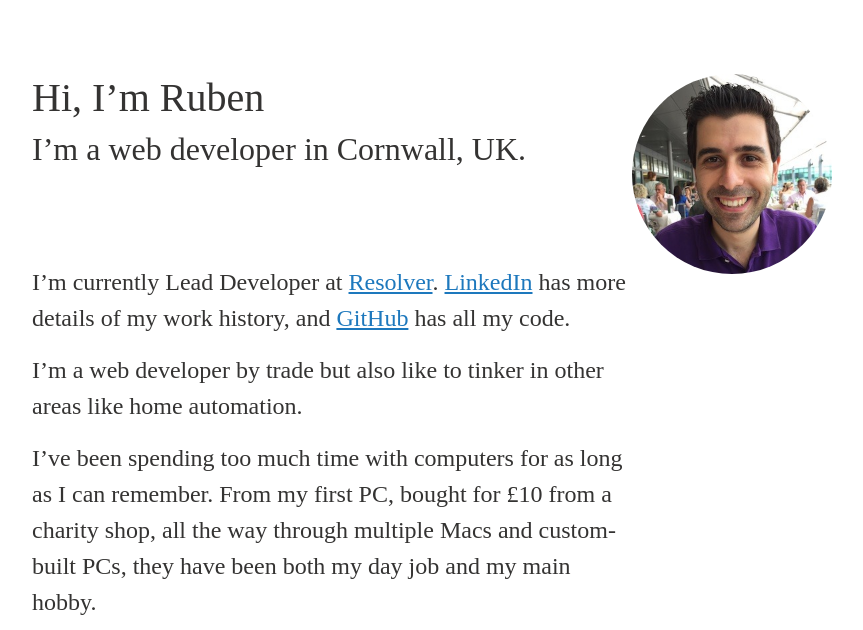
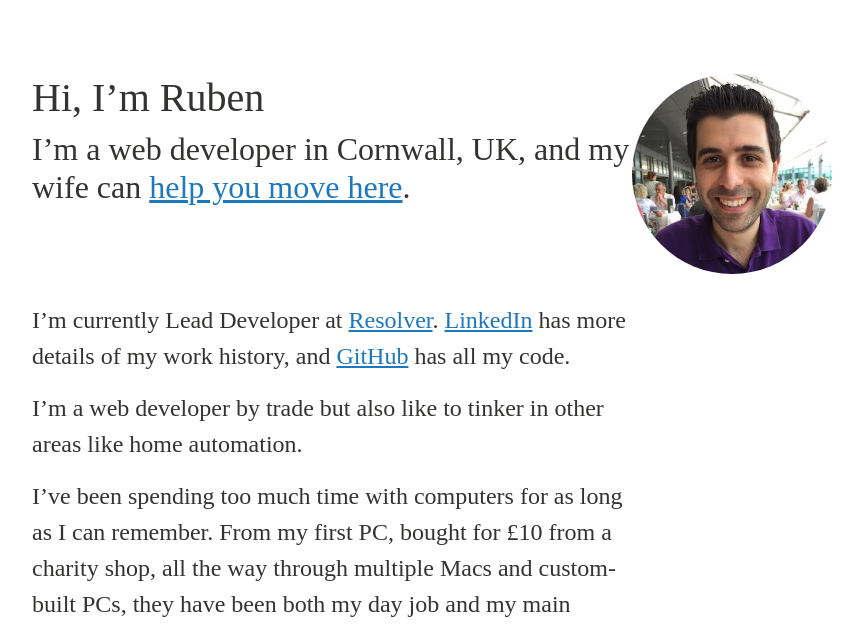
Before and after one commit to rubenarakelyan/ruben.arakelyan.uk, an Eleventy site: page src/index.html in a window 1280 px wide. Shown: the part 166-796 px from the top of the page, without its empty margins (208-1071 px from the left). Built offline with nearby package versions, Linux system fonts and the light colour scheme; Eleventy itself is replaced by a stand-in of ours; files that its build step writes are made by us from their sources; a web font is replaced by a local one.

Commit message:
Add link to Relocate to Cornwall

```diff
--- a/src/index.html
+++ b/src/index.html
@@ -5,7 +5,7 @@ layout: base
 <section class="content">
   <section class="page-heading">
     <h1>Hi, I’m Ruben</h1>
-    <h2>I’m a web developer in Cornwall, UK.</h2>
+    <h2>I’m a web developer in Cornwall, UK, and my wife can <a href="https://www.relocatetocornwall.co.uk/" target="_blank">help you move here</a>.</h2>
   </section>
   <section>
     <p>I’m currently Lead Developer at <a href="https://www.resolvergroup.com/" target="_blank" rel="nofollow">Resolver</a>. <a href="https://www.linkedin.com/in/rubenarakelyan" target="_blank">LinkedIn</a> has more details of my work history, and <a href="https://github.com/rubenarakelyan" target="_blank">GitHub</a> has all my code.</p>
```
